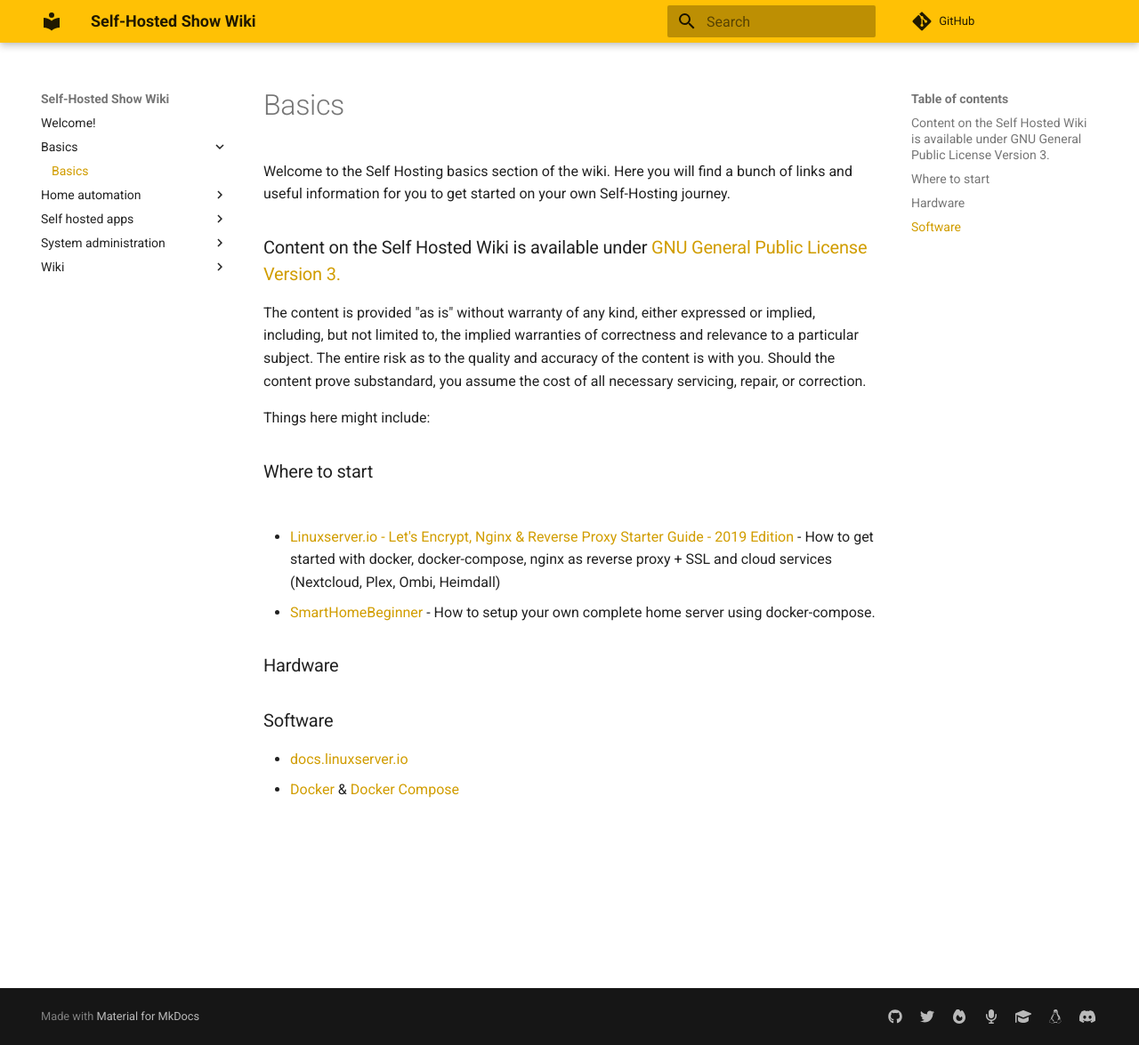
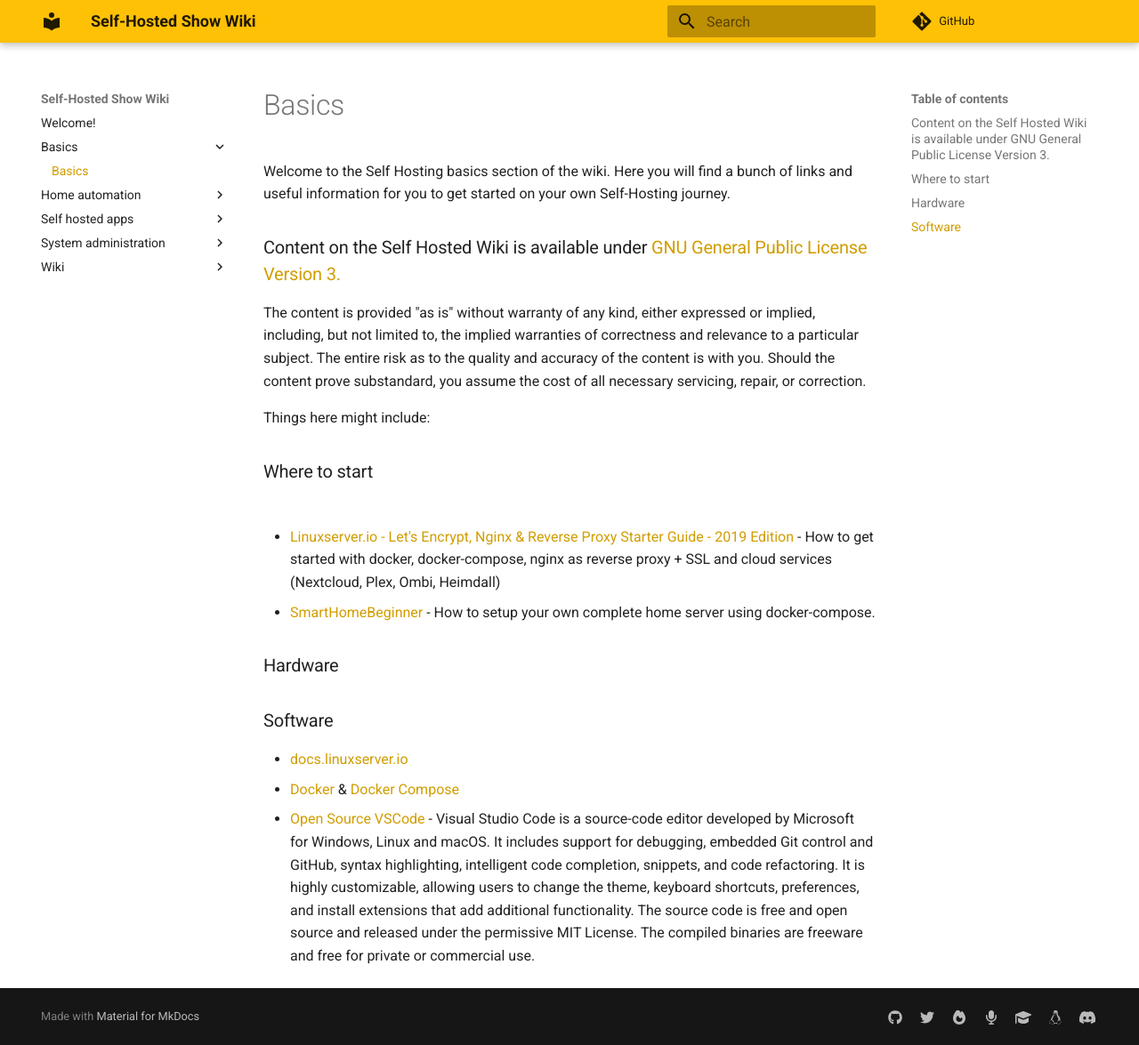
Before and after one commit to selfhostedshow/wiki, an MkDocs documentation site: the page built from docs/basics/getting-started.md, in a window 1280 px wide and 1175 px high. Shown: the whole window at 89% size. Built offline with MkDocs 1.6.1 and Material for MkDocs 9.7.7, drawn with Linux system fonts in a browser that asks for light colours; comment, search, counter and statistics services are not loaded.

Commit message:
Update getting-started.md
added vscodium to software list

```diff
--- a/docs/basics/getting-started.md
+++ b/docs/basics/getting-started.md
@@ -15,3 +15,4 @@ Things here might include:
 ### Software
   * [docs.linuxserver.io](https://docs.linuxserver.io/)
   * [Docker](https://www.docker.com/) & [Docker Compose](https://docs.docker.com/compose/)
+  * [Open Source VSCode](https://vscodium.com/) - Visual Studio Code is a source-code editor developed by Microsoft for Windows, Linux and macOS. It includes support for debugging, embedded Git control and GitHub, syntax highlighting, intelligent code completion, snippets, and code refactoring. It is highly customizable, allowing users to change the theme, keyboard shortcuts, preferences, and install extensions that add additional functionality. The source code is free and open source and released under the permissive MIT License. The compiled binaries are freeware and free for private or commercial use.
```
